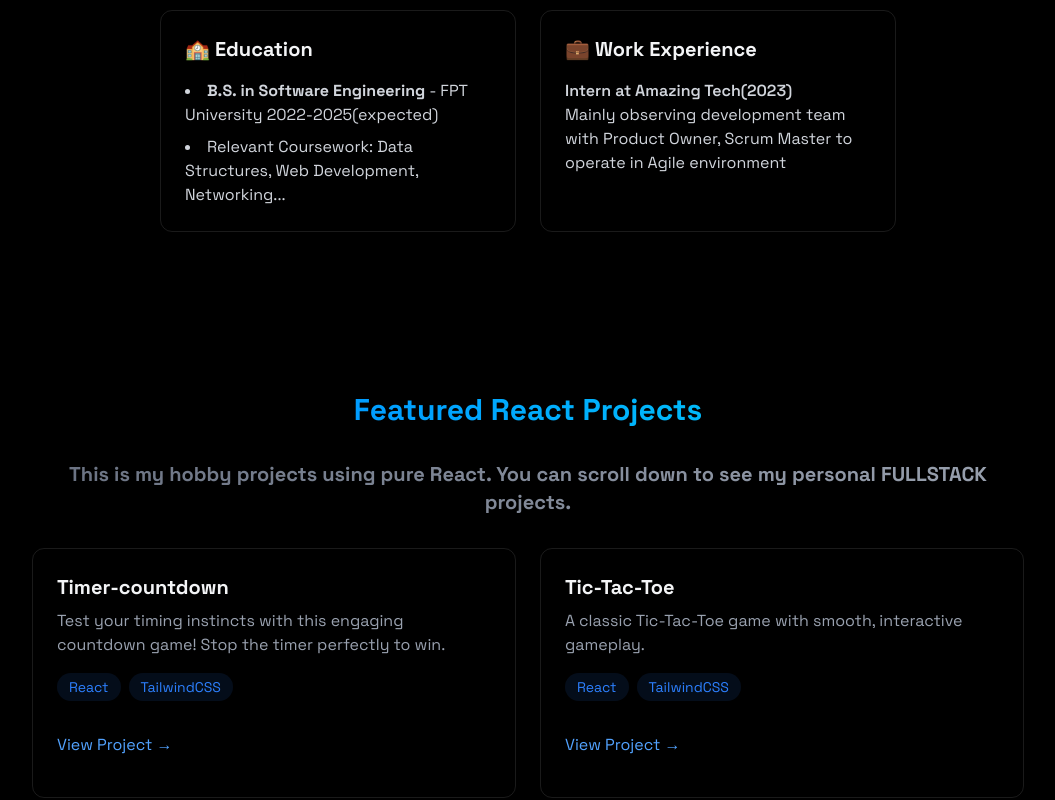
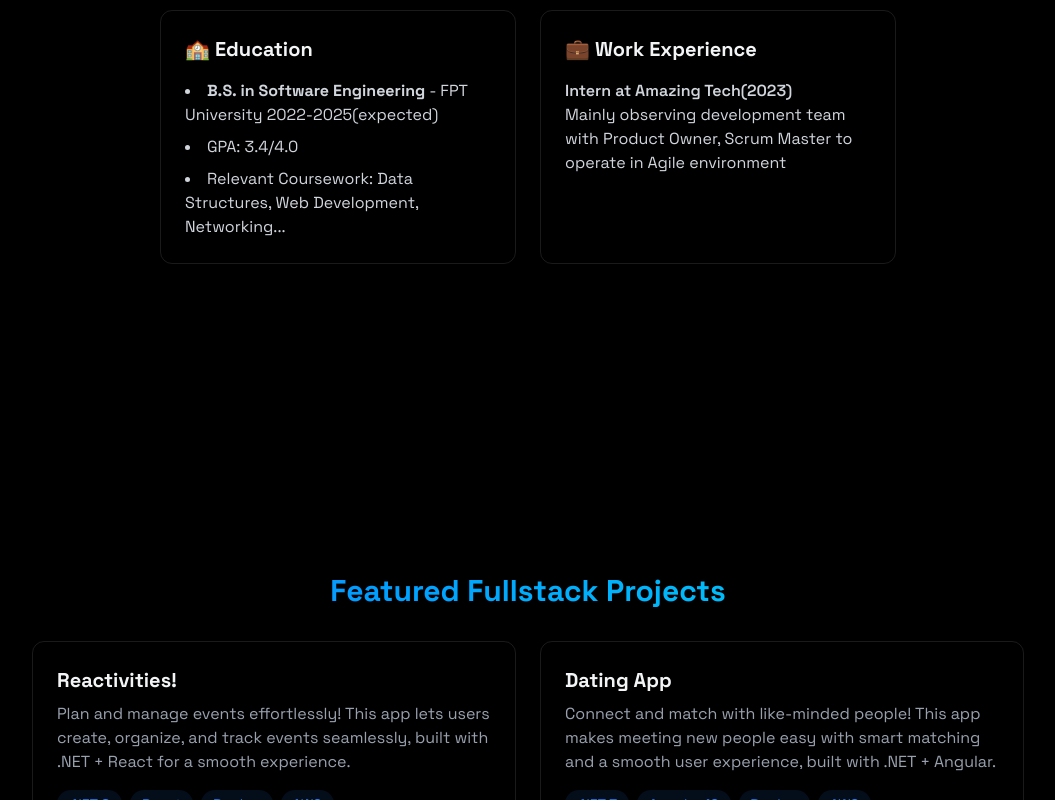
Before and after one commit to tanutv123/porfolio, a React (Vite) app: page / in a window 1280 px wide. Shown: the part 1300-2100 px from the top of the page, without its empty margins (112-1167 px from the left). Built offline with nearby package versions, Linux system fonts and the light colour scheme.

Commit message:
Fix content

```diff
--- a/src/App.jsx
+++ b/src/App.jsx
@@ -26,8 +26,8 @@ function App() {
         <MobileMenu menuOpen={menuOpen} setMenuOpen={setMenuOpen} />
         <Home />
         <About />
+        <Projects />
         <ReactProjects />
-        <Projects />
         <Contact />
       </div>
     </>
--- a/src/components/sections/About.jsx
+++ b/src/components/sections/About.jsx
@@ -72,6 +72,9 @@ export const About = () => {
                   2022-2025(expected)
                 </li>
                 <li>
+                  GPA: 3.4/4.0
+                </li>
+                <li>
                   Relevant Coursework: Data Structures, Web Development, Networking...
                 </li>
               </ul>
--- a/src/components/sections/ReactProjects.jsx
+++ b/src/components/sections/ReactProjects.jsx
@@ -14,7 +14,7 @@ export const ReactProjects = () => {
                     </h2>
                     <h3 className="text-xl font-bold mb-8 bg-gradient-to-r from-gray-500 to-gray-400 bg-clip-text text-transparent text-center">
                         {" "}
-                        This is my hobby projects using pure React. You can scroll down to see my personal FULLSTACK projects.
+                        This is my hobby projects using pure React. I made these projects to practice designing.
                     </h3>
                     <div className="grid grid-cols-1 md:grid-cols-2 gap-6">
                         <div className="p-6 rounded-xl border border-white/10 hover:-translate-y-1 hover:border-blue-500/30 hover:shadow-[0_2px_8px_rgba(59,130,246,0.2)] transition">
```
